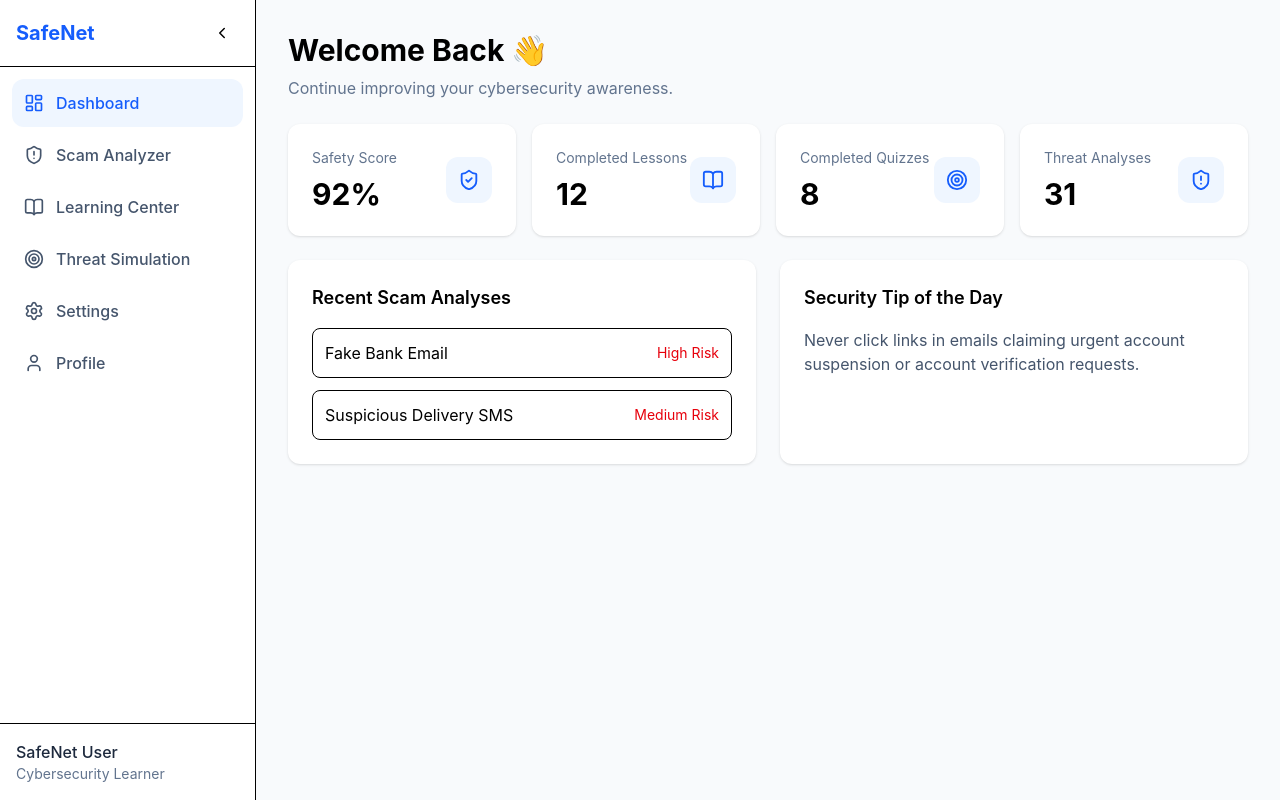
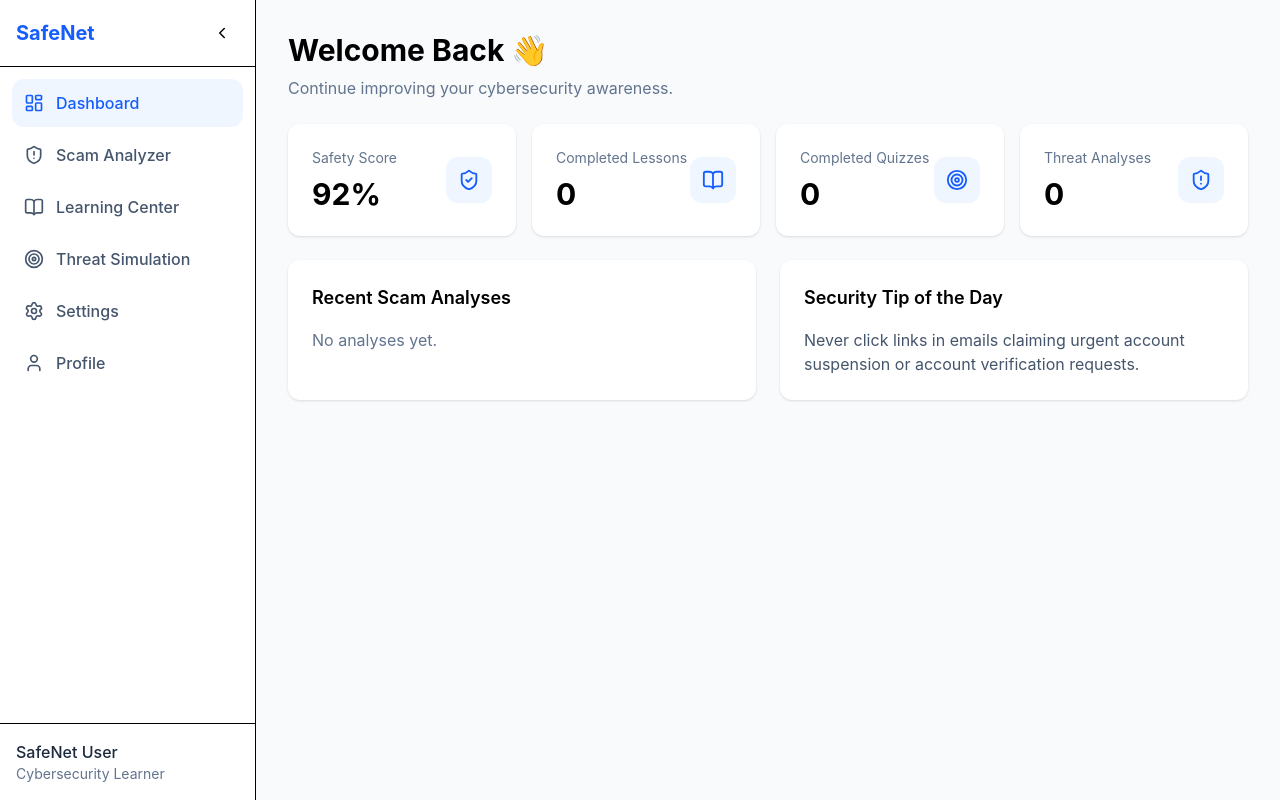
Before and after one commit to Mahdia-Hassani/SafeNet, a React (Vite) app: page /dashboard in a window 1280 px wide. Built offline with nearby package versions, Linux system fonts and the light colour scheme.

Commit message:
Connect dashboard with local storage data

```diff
--- a/src/components/dashboard/RecentAnalyses.jsx
+++ b/src/components/dashboard/RecentAnalyses.jsx
@@ -1,35 +1,52 @@
+import { useEffect, useState } from "react";
+
 import Card from "../ui/Card";
 
-const analyses = [
-  {
-    id: 1,
-    title: "Fake Bank Email",
-    risk: "High Risk",
-  },
-  {
-    id: 2,
-    title: "Suspicious Delivery SMS",
-    risk: "Medium Risk",
-  },
-];
+import { getAnalyses } from "../../utils/storage";
 
 function RecentAnalyses() {
+  const [analyses, setAnalyses] = useState([]);
+
+  useEffect(() => {
+    const savedAnalyses = getAnalyses();
+
+    setAnalyses(savedAnalyses.slice(0, 5));
+  }, []);
+
   return (
     <Card>
       <h2 className="mb-4 text-lg font-semibold">Recent Scam Analyses</h2>
 
+      {analyses.length === 0 ? (
+        <p className="text-slate-500">No analyses yet.</p>
+      ) : (
         <div className="space-y-3">
           {analyses.map((analysis) => (
             <div
               key={analysis.id}
-            className="flex items-center justify-between rounded-lg border p-3"
+              className="
+                flex items-center
+                justify-between
+                rounded-lg
+                border
+                p-3
+              "
             >
-            <span>{analysis.title}</span>
+              <span className="truncate">{analysis.content}</span>
 
-            <span className="text-sm text-red-600">{analysis.risk}</span>
+              <span
+                className="
+                  text-sm
+                  font-medium
+                  text-red-600
+                "
+              >
+                {analysis.riskLevel}
+              </span>
             </div>
           ))}
         </div>
+      )}
     </Card>
   );
 }
--- a/src/components/ui/Button.jsx
+++ b/src/components/ui/Button.jsx
@@ -1,7 +1,15 @@
-function Button({ children, type = "button", className = "" }) {
+function Button({
+  children,
+  type = "button",
+  className = "",
+  onClick,
+  disabled = false,
+}) {
   return (
     <button
       type={type}
+      onClick={onClick}
+      disabled={disabled}
       className={`
         rounded-xl
         bg-blue-600
@@ -11,6 +19,8 @@ function Button({ children, type = "button", className = "" }) {
         text-white
         transition
         hover:bg-blue-700
+        disabled:cursor-not-allowed
+        disabled:opacity-50
         ${className}
       `}
     >
--- /dev/null
+++ b/src/hooks/useAnalyses.js
@@ -0,0 +1,17 @@
+import { useEffect, useState } from "react";
+
+import { getAnalyses } from "../utils/storage";
+
+function useAnalyses() {
+  const [analyses, setAnalyses] = useState([]);
+
+  useEffect(() => {
+    const data = getAnalyses();
+
+    setAnalyses(data);
+  }, []);
+
+  return analyses;
+}
+
+export default useAnalyses;
--- a/src/pages/Dashboard.jsx
+++ b/src/pages/Dashboard.jsx
@@ -4,9 +4,40 @@ import StatCard from "../components/dashboard/StatCard";
 import SecurityTip from "../components/dashboard/SecurityTip";
 import RecentAnalyses from "../components/dashboard/RecentAnalyses";
 
-import dashboardStats from "../data/dashboardStats";
+import { ShieldCheck, BookOpen, Target, ShieldAlert } from "lucide-react";
+
+import useAnalyses from "../hooks/useAnalyses";
 
 function Dashboard() {
+  const analyses = useAnalyses();
+
+  const dashboardStats = [
+    {
+      id: 1,
+      title: "Safety Score",
+      value: "92%",
+      icon: ShieldCheck,
+    },
+    {
+      id: 2,
+      title: "Completed Lessons",
+      value: "0",
+      icon: BookOpen,
+    },
+    {
+      id: 3,
+      title: "Completed Quizzes",
+      value: "0",
+      icon: Target,
+    },
+    {
+      id: 4,
+      title: "Threat Analyses",
+      value: analyses.length,
+      icon: ShieldAlert,
+    },
+  ];
+
   return (
     <DashboardLayout>
       <div className="space-y-6">
@@ -31,6 +62,7 @@ function Dashboard() {
 
         <div className="grid gap-6 lg:grid-cols-2">
           <RecentAnalyses />
+
           <SecurityTip />
         </div>
       </div>
--- a/src/pages/ScamAnalyzer.jsx
+++ b/src/pages/ScamAnalyzer.jsx
@@ -11,6 +11,7 @@ import {
 import DashboardLayout from "../layouts/DashboardLayout";
 import Button from "../components/ui/Button";
 
+import { saveAnalysis } from "../utils/storage";
 import AnalysisResult from "../components/analyzer/AnalysisResult";
 import mockAnalysis from "../data/mockAnalysis";
 
@@ -44,11 +45,30 @@ function ScamAnalyzer() {
   function handleAnalyze() {
     setShowResult(true);
 
-    console.log({
-      message,
-      url,
-      selectedFile,
-    });
+    const content =
+      activeTab === "message"
+        ? message
+        : activeTab === "url"
+          ? url
+          : selectedFile?.name || "Uploaded File";
+
+    const analysis = {
+      id: Date.now(),
+
+      content,
+
+      riskLevel: mockAnalysis.riskLevel,
+
+      indicators: mockAnalysis.indicators,
+
+      recommendation: mockAnalysis.recommendation,
+
+      analyzedAt: new Date().toISOString(),
+    };
+
+    saveAnalysis(analysis);
+
+    console.log("Saved:", analysis);
   }
 
   function handleTabChange(tabId) {
```
Lines whose indentation alone changed are shown as unchanged.
